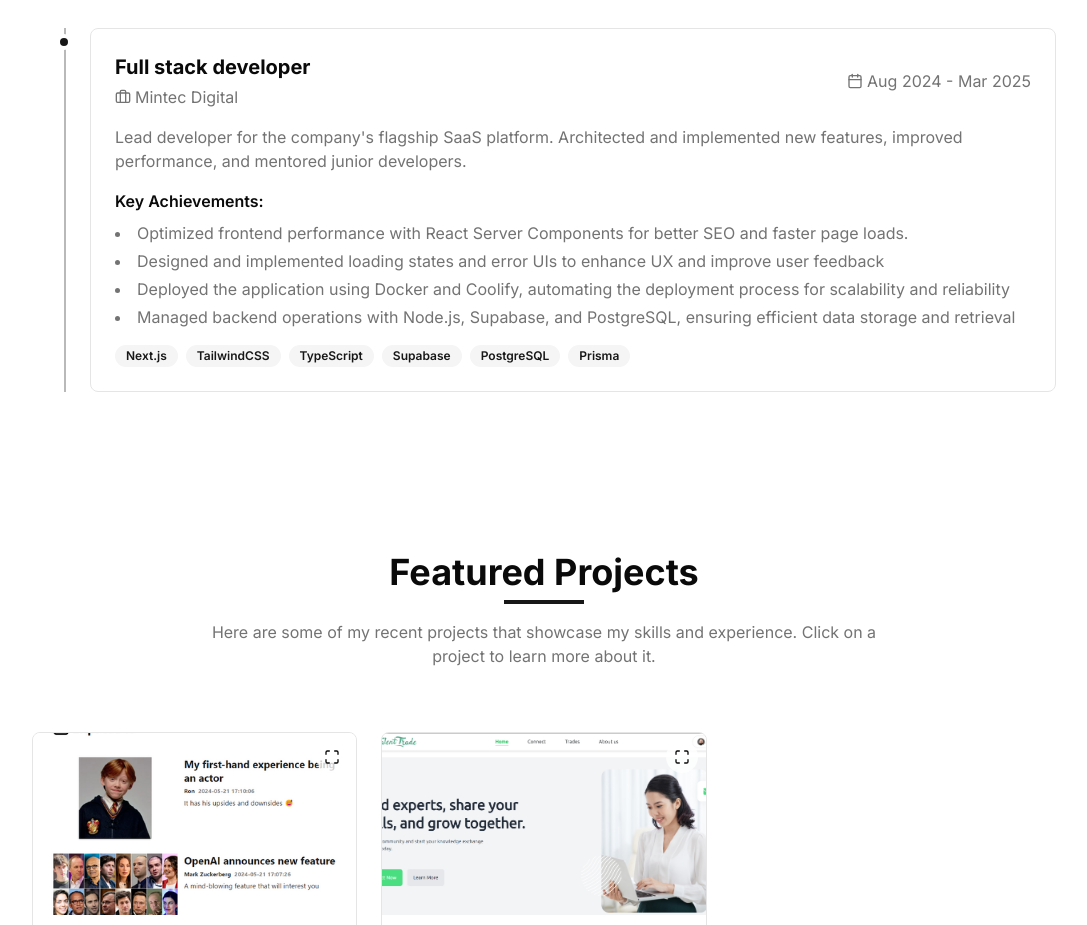
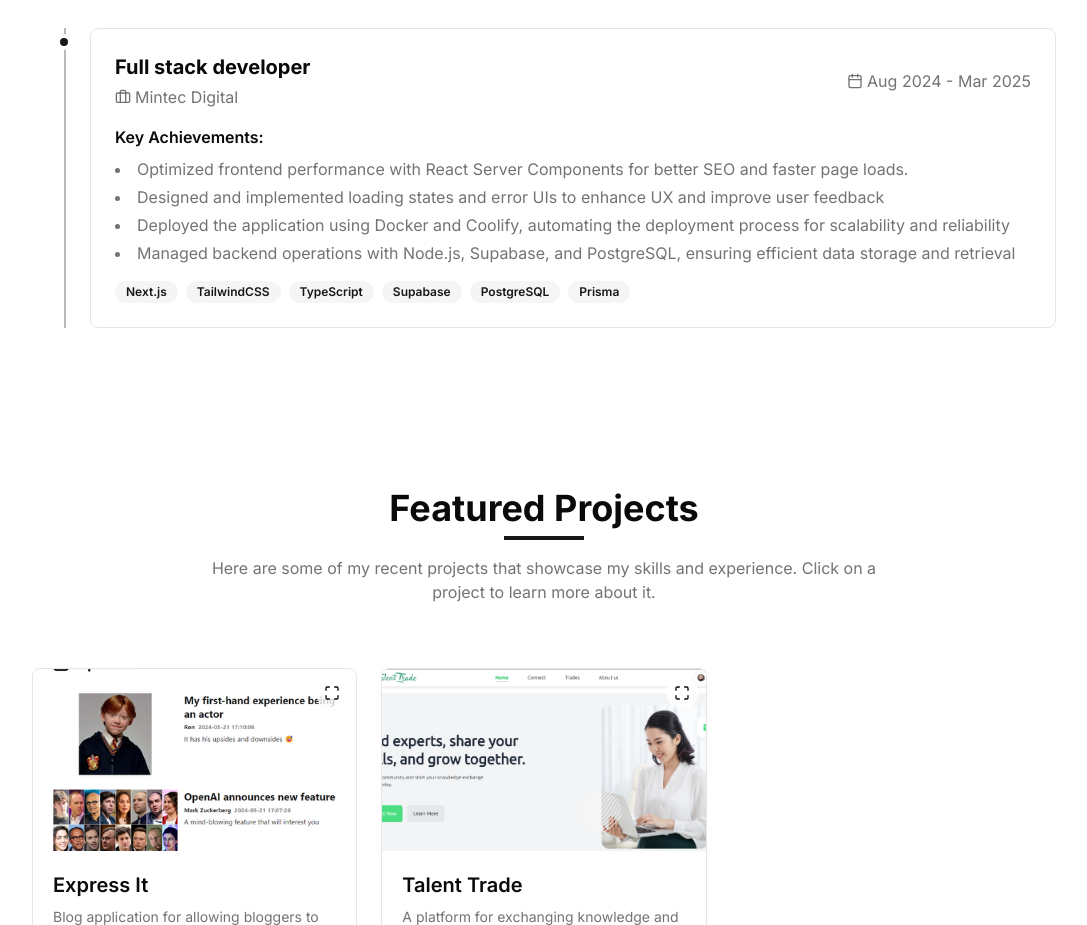
Before and after one commit to CamiloTello002/portfolio, a Next.js app: page / in a window 1280 px wide. Shown: the part 2860-3785 px from the top of the page, without its empty margins (96-1183 px from the left). Built offline with nearby package versions, Linux system fonts and the light colour scheme.

Commit message:
fix: remove unnecessary description

```diff
--- a/components/experience.tsx
+++ b/components/experience.tsx
@@ -12,8 +12,6 @@ const experiences = [
     company: "Mintec Digital",
     position: "Full stack developer",
     period: "Aug 2024 - Mar 2025",
-    description:
-      "Lead developer for the company's flagship SaaS platform. Architected and implemented new features, improved performance, and mentored junior developers.",
     achievements: [
       "Optimized frontend performance with React Server Components for better SEO and faster page loads.",
       "Designed and implemented loading states and error UIs to enhance UX and improve user feedback",
@@ -72,8 +70,6 @@ export default function Experience() {
                 </div>
               </div>
 
-              <p className="text-muted-foreground mb-4">{exp.description}</p>
-
               <h4 className="font-semibold mb-2">Key Achievements:</h4>
               <ul className="list-disc list-inside space-y-1 text-muted-foreground mb-4">
                 {exp.achievements.map((achievement, i) => (
```
